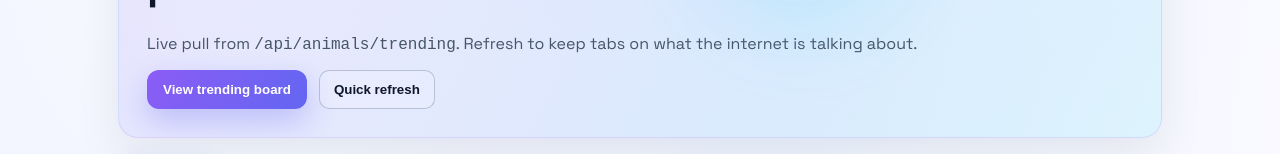
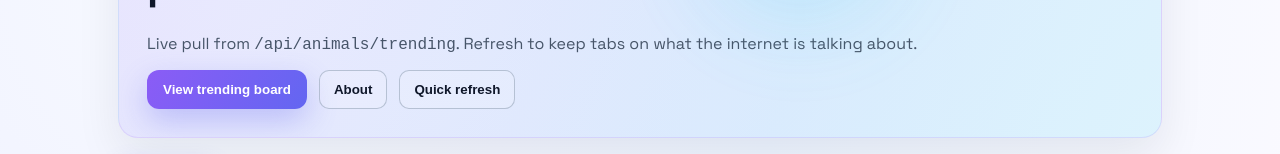
Before and after one commit to ankygautam/44, a React (Vite) app in the folder frontend/: page / in a window 1280 px wide. Shown: the part 196-350 px from the top of the page. Built offline with nearby package versions, Linux system fonts and the light colour scheme; no server answers.

Commit message:
Add About button to hero actions

```diff
--- a/frontend/src/App.tsx
+++ b/frontend/src/App.tsx
@@ -15,8 +15,11 @@ function App() {
           Live pull from <code>/api/animals/trending</code>. Refresh to keep tabs on what the internet is talking about.
         </p>
         <div className="hero-actions">
-          <button className="primary" onClick={() => window.scrollTo({ top: document.body.scrollHeight, behavior: 'smooth' })}>
+          <button className="primary" onClick={() => setView('live')}>
             View trending board
+          </button>
+          <button className="ghost" onClick={() => setView('about')}>
+            About
           </button>
           <button className="ghost" onClick={() => window.location.reload()}>
             Quick refresh
```
